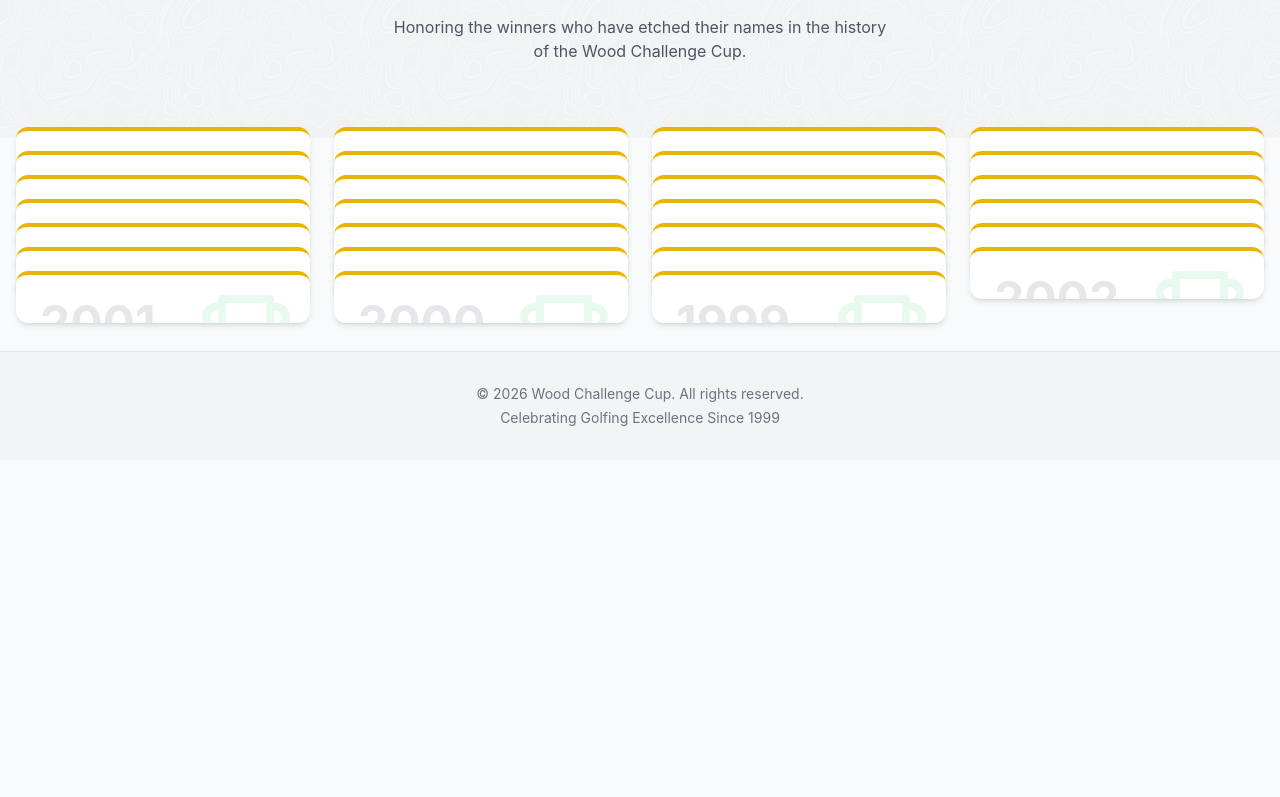
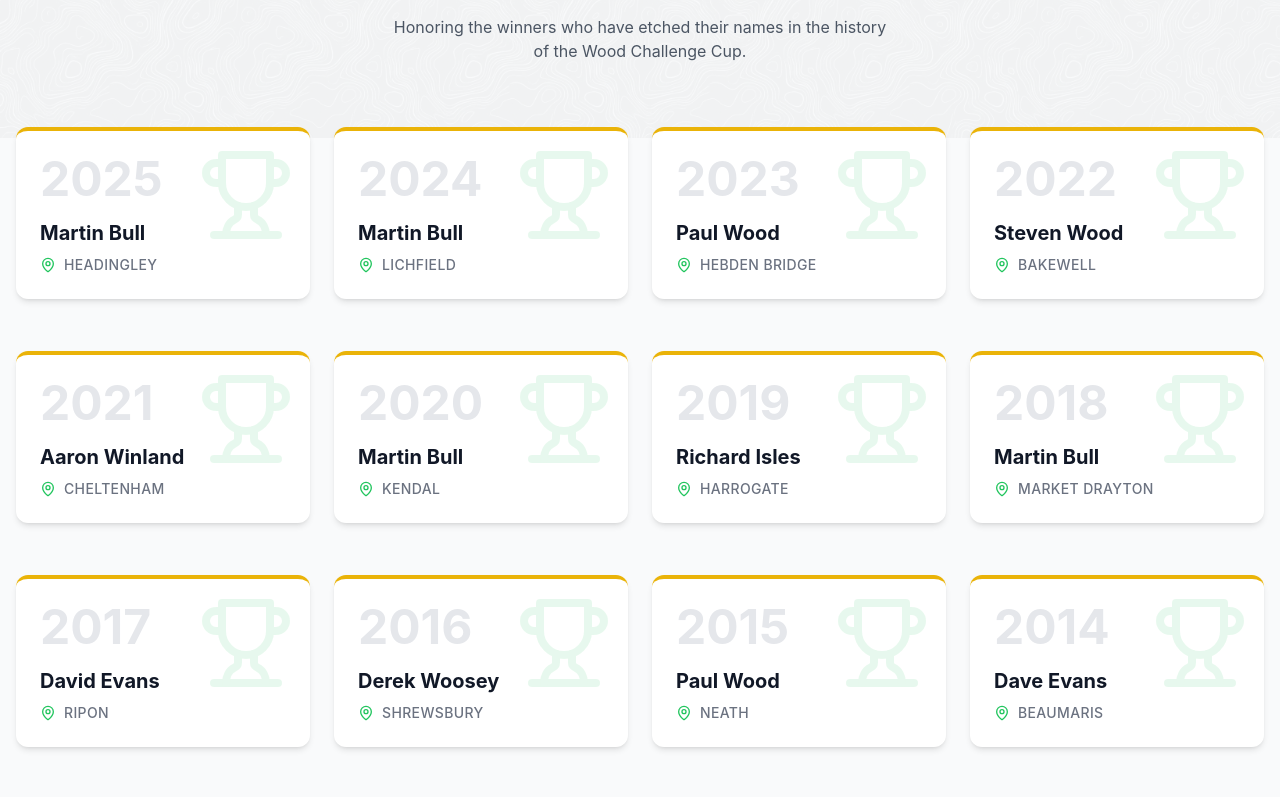
Before and after one commit to ChampneyBull/wood-challenge-cup-new, a React (Vite) app: page / in a window 1280 px wide. Shown: the part 662-1459 px from the top of the page. Before the commit the page ends 1122 px from the top, so only its background shows below. Built offline with nearby package versions, Linux system fonts and the light colour scheme.

Commit message:
Fix card layout spacing - remove h-full to prevent collapse

```diff
--- a/src/components/EventCard.tsx
+++ b/src/components/EventCard.tsx
@@ -17,12 +17,11 @@ export function EventCard({ event, index }: EventCardProps) {
             whileInView={{ opacity: 1, y: 0 }}
             viewport={{ once: true, margin: "-50px" }}
             transition={{ delay: index * 0.05, duration: 0.5 }}
-            className="h-full"
             style={{ perspective: '1000px' }}
         >
             <motion.div
-                className="relative w-full h-full cursor-pointer"
-                style={{ transformStyle: 'preserve-3d' }}
+                className="relative w-full cursor-pointer"
+                style={{ transformStyle: 'preserve-3d', minHeight: '200px' }}
                 animate={{ rotateY: isFlipped ? 180 : 0 }}
                 transition={{ duration: 0.6, type: 'spring', stiffness: 100 }}
                 onClick={() => setIsFlipped(!isFlipped)}
@@ -30,7 +29,7 @@ export function EventCard({ event, index }: EventCardProps) {
             >
                 {/* Front of card */}
                 <div
-                    className="absolute w-full h-full bg-white dark:bg-slate-900 rounded-xl shadow-md hover:shadow-xl p-6 border-t-4 border-gold-500 transition-shadow duration-300 overflow-hidden group"
+                    className="absolute w-full bg-white dark:bg-slate-900 rounded-xl shadow-md hover:shadow-xl p-6 border-t-4 border-gold-500 transition-shadow duration-300 overflow-hidden group"
                     style={{ backfaceVisibility: 'hidden' }}
                 >
                     <div className="absolute top-0 right-0 p-4 opacity-10 group-hover:opacity-20 transition-opacity">
@@ -57,7 +56,7 @@ export function EventCard({ event, index }: EventCardProps) {
 
                 {/* Back of card */}
                 <div
-                    className="absolute w-full h-full bg-white dark:bg-slate-900 rounded-xl shadow-md hover:shadow-xl p-6 border-t-4 border-golf-500 transition-shadow duration-300 overflow-hidden group"
+                    className="absolute w-full bg-white dark:bg-slate-900 rounded-xl shadow-md hover:shadow-xl p-6 border-t-4 border-golf-500 transition-shadow duration-300 overflow-hidden group"
                     style={{
                         backfaceVisibility: 'hidden',
                         transform: 'rotateY(180deg)'
@@ -67,7 +66,7 @@ export function EventCard({ event, index }: EventCardProps) {
                         <MapPinned className="w-24 h-24 text-golf-500" />
                     </div>
 
-                    <div className="relative z-10 h-full flex flex-col">
+                    <div className="relative z-10 flex flex-col">
                         <div className="flex justify-between items-baseline mb-4">
                             <span className="text-3xl font-bold text-gray-200 dark:text-slate-800 group-hover:text-golf-100 dark:group-hover:text-slate-700 transition-colors">
                                 {event.year}
```
